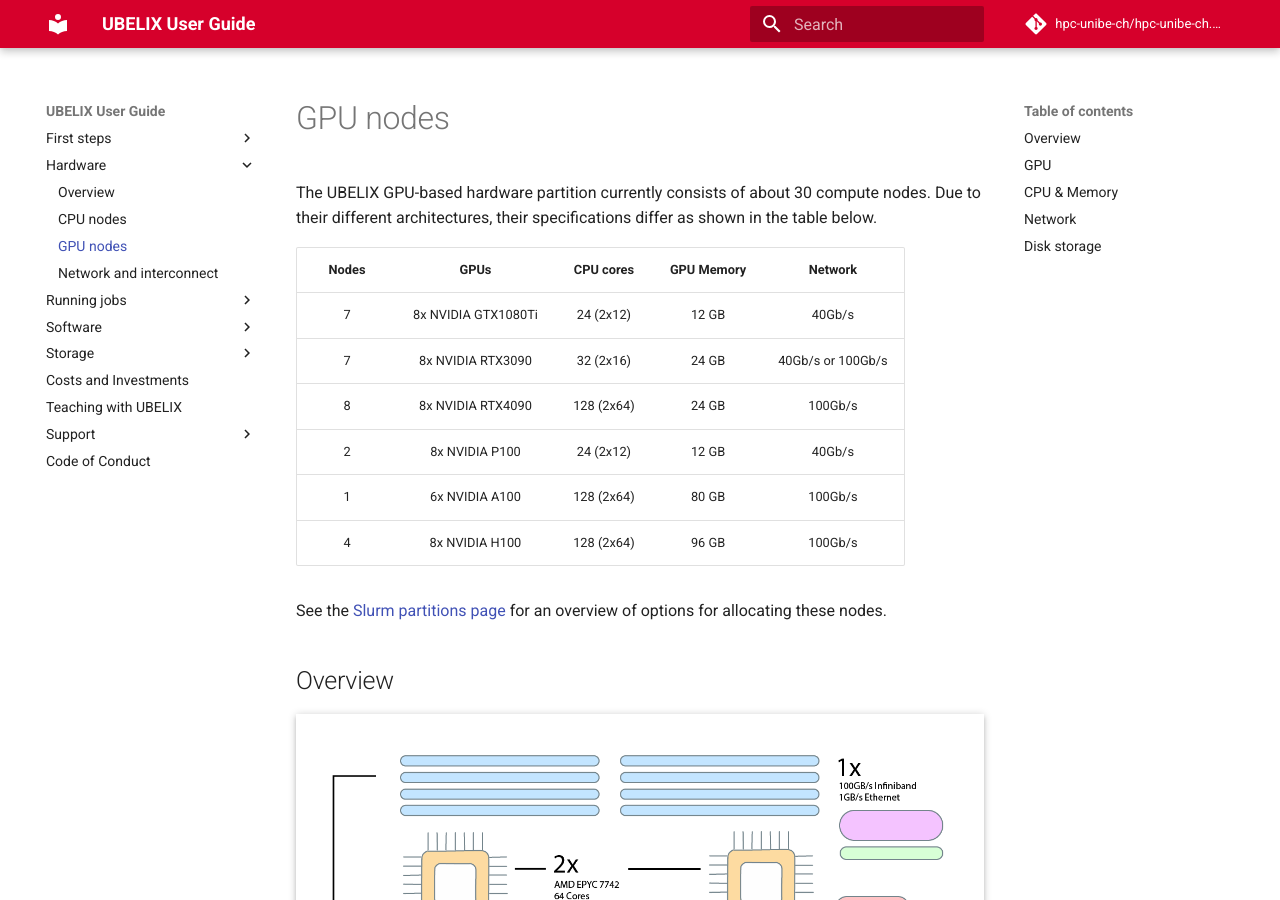
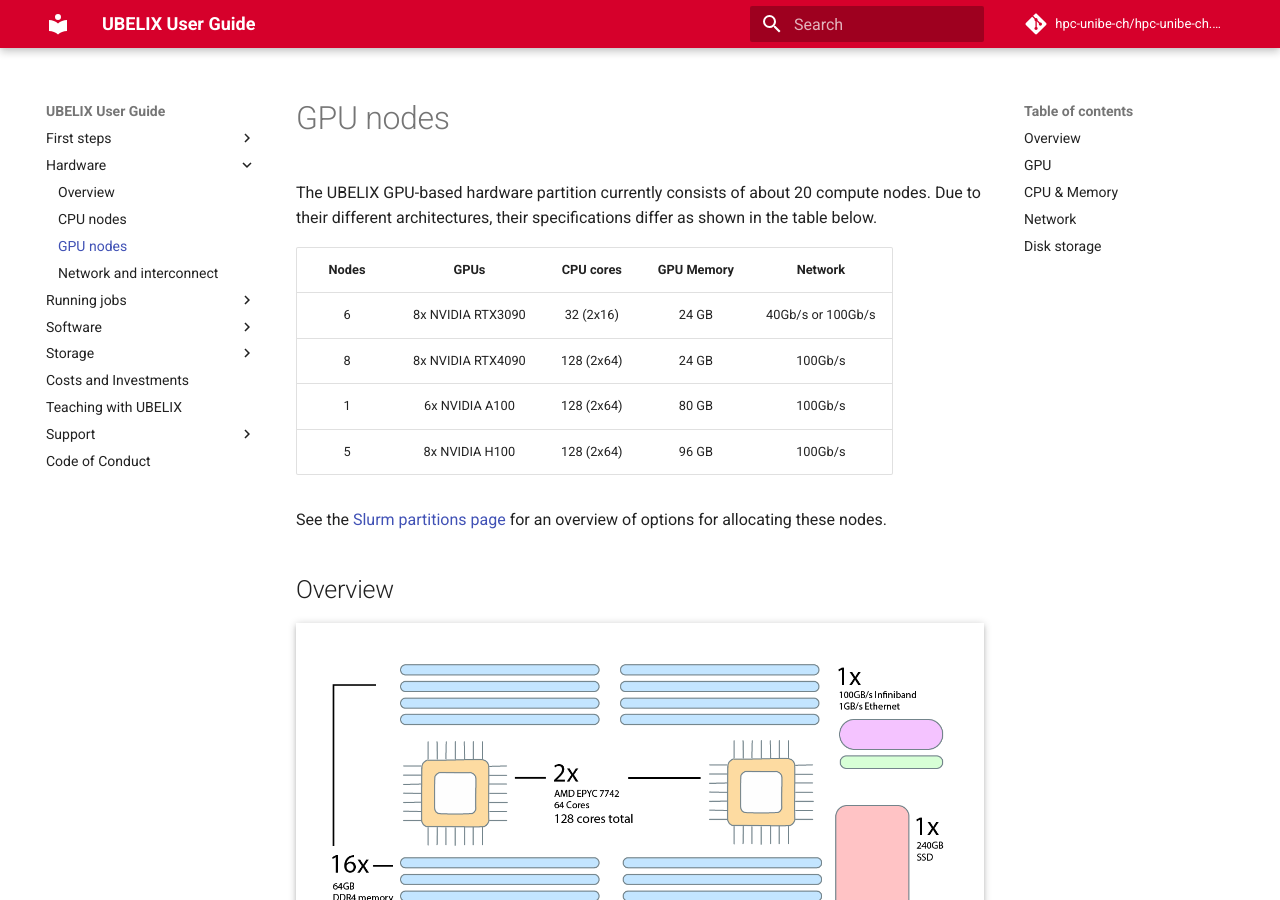
Before and after one commit to hpc-unibe-ch/hpc-unibe-ch.github.io, an MkDocs documentation site: the page built from docs/hardware/gpu.md, in a window 1280 px wide and 900 px high. Built offline with MkDocs 1.6.1 and Material for MkDocs 9.7.7, drawn with Linux system fonts in a browser that asks for light colours; comment, search, counter and statistics services are not loaded; some of the changed text lies outside the part shown.

Commit message:
Remove info regarding old GPUs (1080TI,P100)

```diff
--- a/docs/hardware/gpu.md
+++ b/docs/hardware/gpu.md
@@ -4,16 +4,14 @@
 [interconnect]: network.md
 [slurm-partitions]: ../runjobs/partitions.md
 
-The UBELIX GPU-based hardware partition currently consists of about 30 compute nodes. Due to their different architectures, their specifications differ as shown in the table below.
+The UBELIX GPU-based hardware partition currently consists of about 20 compute nodes. Due to their different architectures, their specifications differ as shown in the table below.
 
 | Nodes | GPUs                                               | CPU cores     | GPU Memory   | Network     |
 | :---: | :------------------------------------------------: | :-----------: | :------: | :---------: |
-| 7  | 8x NVIDIA GTX1080Ti | 24 (2x12) | 12 GB  | 40Gb/s |
-| 7  | 8x NVIDIA RTX3090 | 32 (2x16) | 24 GB  | 40Gb/s or 100Gb/s |
+| 6  | 8x NVIDIA RTX3090 | 32 (2x16) | 24 GB  | 40Gb/s or 100Gb/s |
 | 8  | 8x NVIDIA RTX4090 | 128 (2x64) | 24 GB  | 100Gb/s |
-| 2  | 8x NVIDIA P100 | 24 (2x12) | 12 GB  | 40Gb/s |
 | 1  | 6x NVIDIA A100 | 128 (2x64) | 80 GB | 100Gb/s |
-| 4  | 8x NVIDIA H100 | 128 (2x64) | 96 GB  | 100Gb/s |
+| 5  | 8x NVIDIA H100 | 128 (2x64) | 96 GB  | 100Gb/s |
 
 See the [Slurm partitions page][slurm-partitions] for an overview of options
 for allocating these nodes.
@@ -41,10 +39,8 @@
 
 | GPU Type | CPUs per GPU | Memory per GPU |
 | ---- | -------------| -------------- |
-| Nvidia GTX 1080 Ti | 3 | 30GB |
 | Nvidia RTX 3090 | 4 | 60GB |
 | Nvidia RTX 4090 | 16 | 90GB |
-| Nvidia P100 | 3 | 30GB |
 | Nvidia A100 | 20 | 80GB |
 | Nvidia H100 | 16 | 90GB |
 
```
Also changed, not shown: docs/runjobs/partitions.md (+1 -1 lines), docs/runjobs/scheduled-jobs/gpus.md (+0 -4 lines), docs/software/packages/JupyterLab.md (+1 -1 lines).
